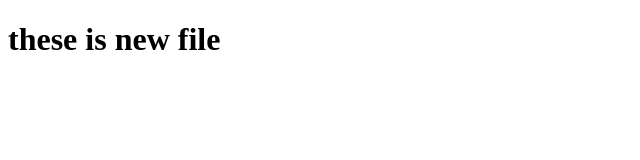
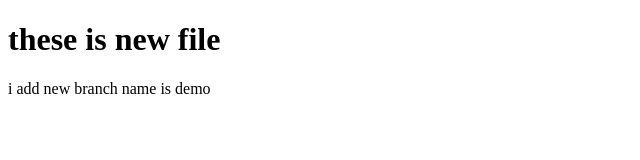
Before and after one commit to DhirJbande/repoo, a plain HTML site: page index.html in a window 1280 px wide. Shown: the whole page, without its empty margins (0-640 px from the left). Drawn offline with Linux system fonts and the light colour scheme.

Commit message:
i change html file

```diff
--- a/index.html
+++ b/index.html
@@ -7,5 +7,6 @@
 </head>
 <body>
     <h1>these is new file</h1>
+    <p>i add new branch name is demo</p>
 </body>
 </html>
```
